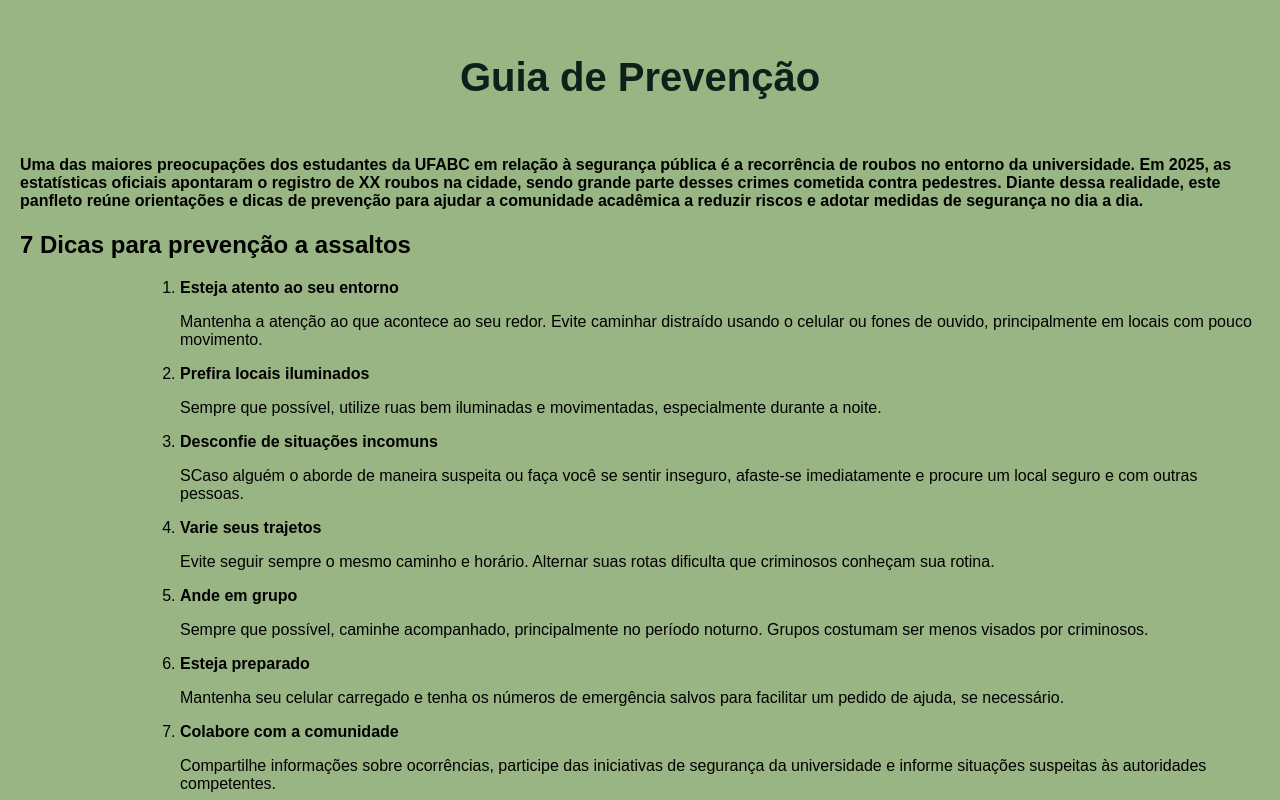
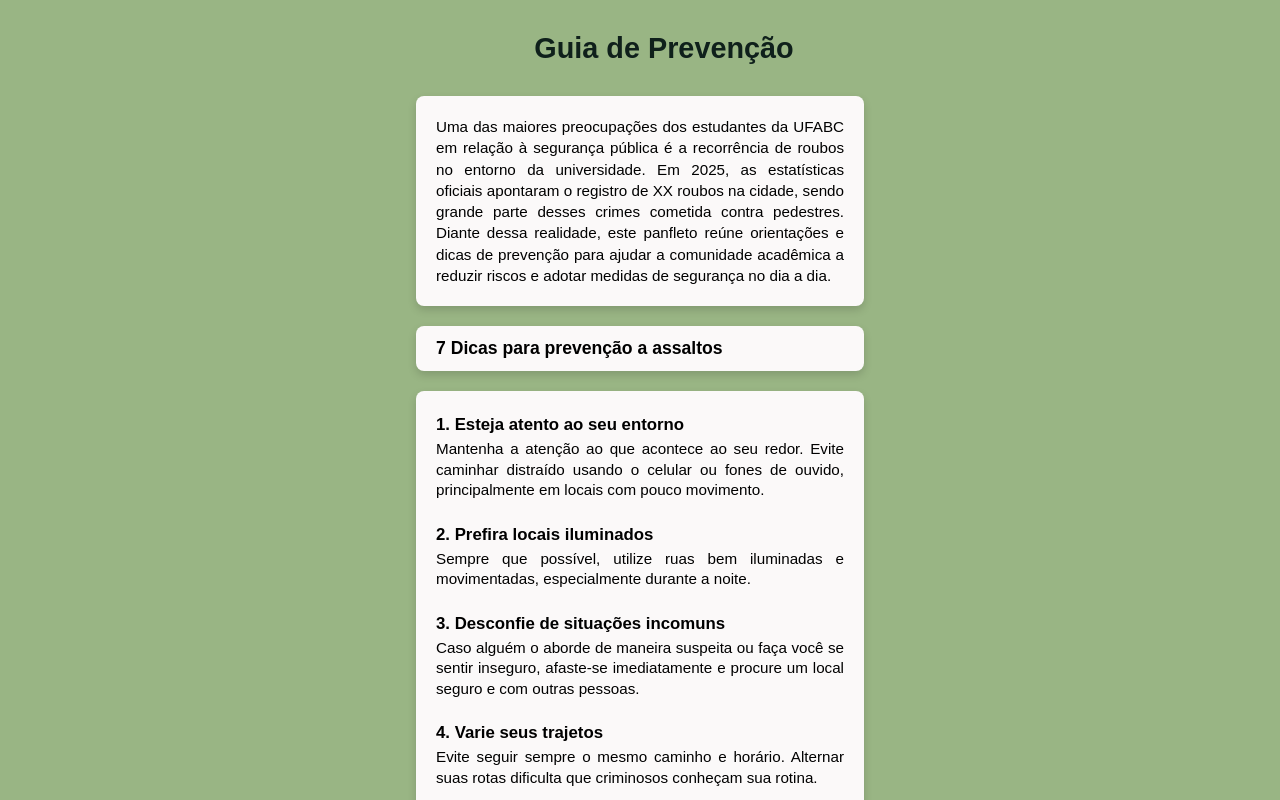
Before and after one commit to Mi-sheep/projeto_dirigido, a React (Vite) app: page /prevencao in a window 1280 px wide. Shown: the top 800 px of the page. Built offline with nearby package versions, Linux system fonts and the light colour scheme; a web font is replaced by a local one.

Commit message:
Estilização da página de Guia de Prevenções

```diff
--- a/src/pages/Prevencao.jsx
+++ b/src/pages/Prevencao.jsx
@@ -5,14 +5,113 @@ import { theme } from '../styles/theme'
 import iconVoltar from '../assets/return-icon.svg'
 
 const Container = styled.div`
-  min-height: 100vh;
-  padding: 20px;
+  min-height: 100dvh;
+  padding: 1.25rem 1rem;
+  box-sizing: border-box;
+  display: flex;
+  flex-direction: column;
+  align-items: center;
+  width: 100%;
+  max-width: 480px;
+  margin: 0 auto;
 
  header {
+    box-sizing: border-box;
+    width: 100%;
     display: flex;
     align-items: center;
-    padding: 0.5rem 0;
+    position: relative;
     margin-bottom: 1.25rem;
+    min-height: 3.5rem;
+
+    a {
+      position: absolute;
+      left: 0;
+      display: flex;
+      text-decoration: none;
+    }
+
+    .titulo {
+      flex: 1;
+      text-align: center;
+      margin: 0;
+      font-size: 1.8rem;
+      padding-left: 3rem;
+      white-space: nowrap;
+      overflow: hidden;
+    }
+  }
+
+  .introducao {
+    background-color: ${theme.fundoCards};
+    border-radius: 0.5rem;
+    padding: 1.25rem;
+    margin-bottom: 1.25rem;
+    box-shadow: 0 0.25rem 0.5rem rgba(0, 0, 0, 0.15);
+    width: 100%;
+    box-sizing: border-box;
+
+    h4 {
+      margin: 0;
+      font-size: 0.95rem;
+      font-weight: 500;
+      line-height: 1.4;
+      text-align: justify;
+    }
+  }
+
+  .subtitulo-container {
+    background-color: ${theme.fundoCards};
+    border-radius: 0.5rem;
+    padding: 0.75rem 1.25rem;
+    margin-bottom: 1.25rem;
+    box-shadow: 0 0.25rem 0.5rem rgba(0, 0, 0, 0.15);
+    width: 100%;
+    box-sizing: border-box;
+
+    h2 {
+      margin: 0;
+      font-size: 1.1rem;
+      font-weight: 600;
+    }
+  }
+
+  .dicas {
+    background-color: ${theme.fundoCards};
+    border-radius: 0.5rem;
+    padding: 1.5rem 1.25rem;
+    box-shadow: 0 0.25rem 0.5rem rgba(0, 0, 0, 0.15);
+    width: 100%;
+    box-sizing: border-box;
+    margin-bottom: 1.5rem;
+
+    ol {
+      padding-left: 0;
+      margin: 0;
+      list-style: none;
+      display: flex;
+      flex-direction: column;
+      gap: 1.5rem;
+    }
+
+    li {
+      display: flex;
+      flex-direction: column;
+      text-align: left;
+
+      strong {
+        font-size: 1.05rem;
+        font-weight: 700;
+        margin-bottom: 0.25rem;
+      }
+
+      p {
+        margin: 0;
+        font-size: 0.95rem;
+        line-height: 1.35;
+        text-align: justify;
+      }
+    }
   }
 `;
 
@@ -30,59 +129,62 @@ function Prevencao() {
       </header>
 
       <section className='introducao'>
-      <h4>Uma das maiores preocupações dos estudantes da UFABC em relação à segurança pública é a recorrência de roubos no entorno da universidade. Em 2025, as estatísticas oficiais apontaram o registro de XX roubos na cidade, sendo grande parte desses crimes cometida contra pedestres. Diante dessa realidade, este panfleto reúne orientações e dicas de prevenção para ajudar a comunidade acadêmica a reduzir riscos e adotar medidas de segurança no dia a dia.</h4>
+      <h4>
+        Uma das maiores preocupações dos estudantes da UFABC em relação à segurança pública é a recorrência de roubos no entorno da universidade. Em 2025, as estatísticas oficiais apontaram o registro de XX roubos na cidade, sendo grande parte desses crimes cometida contra pedestres. Diante dessa realidade, este panfleto reúne orientações e dicas de prevenção para ajudar a comunidade acadêmica a reduzir riscos e adotar medidas de segurança no dia a dia.
+      </h4>
       </section>
 
+      <div className='subtitulo-container'>
+        <h2>7 Dicas para prevenção a assaltos</h2>
+      </div>
+
       <section className='dicas'>
-      <h2>7 Dicas para prevenção a assaltos</h2>
-
       <ol>
-
         <li>
 
-          <strong>Esteja atento ao seu entorno</strong>
+          <strong>1. Esteja atento ao seu entorno</strong>
           <p>Mantenha a atenção ao que acontece ao seu redor. Evite caminhar distraído usando o celular ou fones de ouvido, principalmente em locais com pouco movimento.</p>
 
         </li>
 
         <li>
 
-          <strong>Prefira locais iluminados</strong>
+          <strong>2. Prefira locais iluminados</strong>
           <p>Sempre que possível, utilize ruas bem iluminadas e movimentadas, especialmente durante a noite.</p>
 
         </li>
 
         <li>
 
-          <strong>Desconfie de situações incomuns</strong>
-          <p>SCaso alguém o aborde de maneira suspeita ou faça você se sentir inseguro, afaste-se imediatamente e procure um local seguro e com outras pessoas.</p>
+          <strong>3. Desconfie de situações incomuns</strong>
+          <p>Caso alguém o aborde de maneira suspeita ou faça você se sentir inseguro, afaste-se imediatamente e procure um local seguro e com outras pessoas.</p>
 
         </li>
 
         <li>
 
-          <strong>Varie seus trajetos</strong>
+          <strong>4. Varie seus trajetos</strong>
           <p>Evite seguir sempre o mesmo caminho e horário. Alternar suas rotas dificulta que criminosos conheçam sua rotina.</p>
 
         </li>
 
         <li>
 
-          <strong>Ande em grupo</strong>
+          <strong>5. Ande em grupo</strong>
           <p>Sempre que possível, caminhe acompanhado, principalmente no período noturno. Grupos costumam ser menos visados por criminosos.</p>
 
         </li>
 
         <li>
 
-          <strong>Esteja preparado</strong>
+          <strong>6. Esteja preparado</strong>
           <p>Mantenha seu celular carregado e tenha os números de emergência salvos para facilitar um pedido de ajuda, se necessário.</p>
 
         </li>
 
         <li>
 
-          <strong>Colabore com a comunidade</strong>
+          <strong>7. Colabore com a comunidade</strong>
           <p>Compartilhe informações sobre ocorrências, participe das iniciativas de segurança da universidade e informe situações suspeitas às autoridades competentes.</p>
 
         </li>
```
